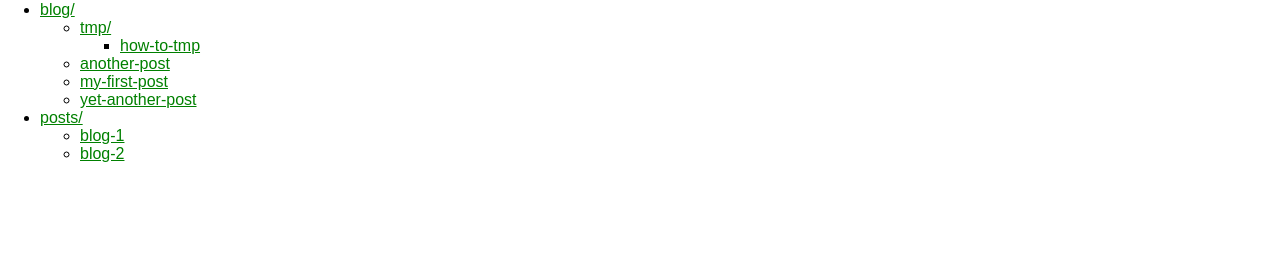
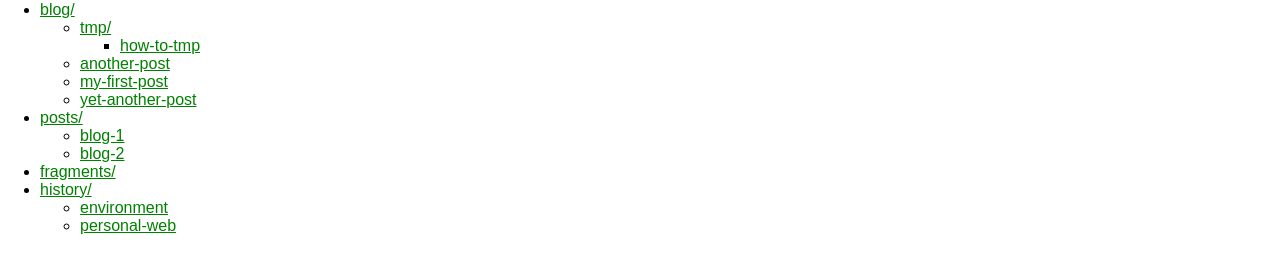
Before and after one commit to moovinzoo/personal-web, a Gatsby site: page /archieve in a window 1280 px wide. Shown: the part 125-398 px from the top of the page. Built offline with nearby package versions, Linux system fonts and the light colour scheme; Gatsby itself is replaced by a stand-in of ours.

Commit message:
chore: update working history

```diff
--- a/content/index.mdx
+++ b/content/index.mdx
@@ -8,3 +8,7 @@
 - [posts/](posts/index)
   - [blog-1](posts/blog-1)
   - [blog-2](posts/blog-2)
+- [fragments/](fragments/index)
+- [history/](history/index)
+  - [environment](history/environment)
+  - [personal-web](history/personal-web)
```
